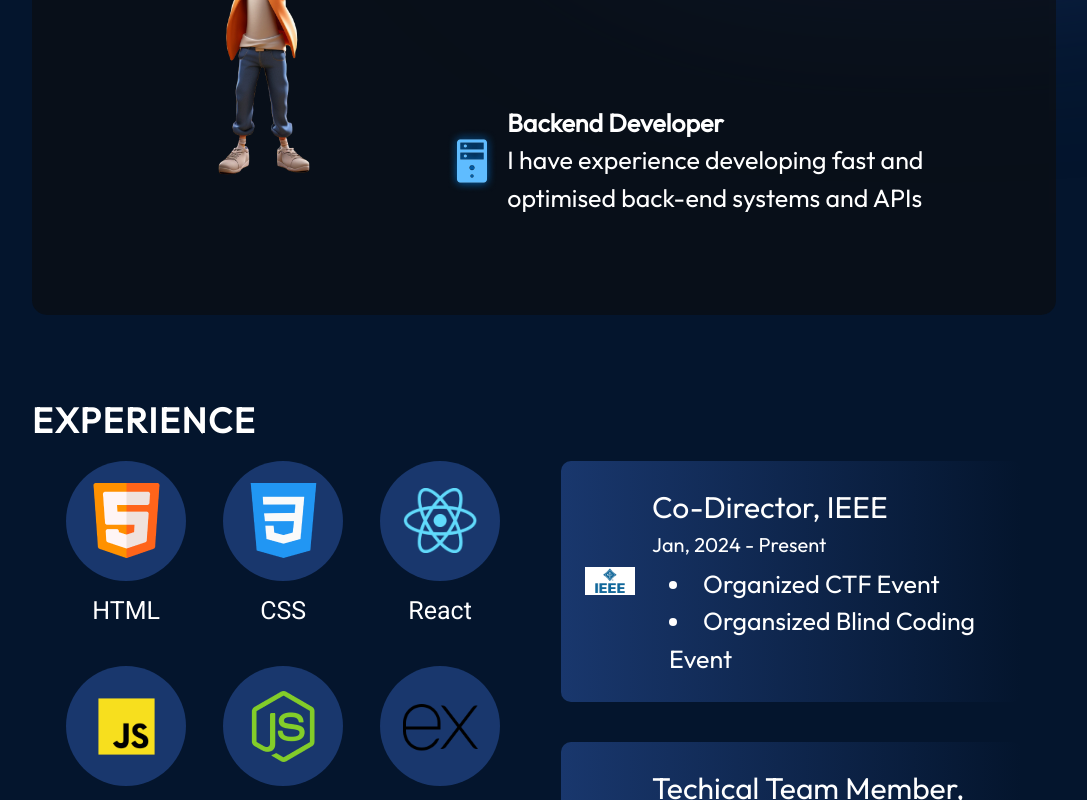
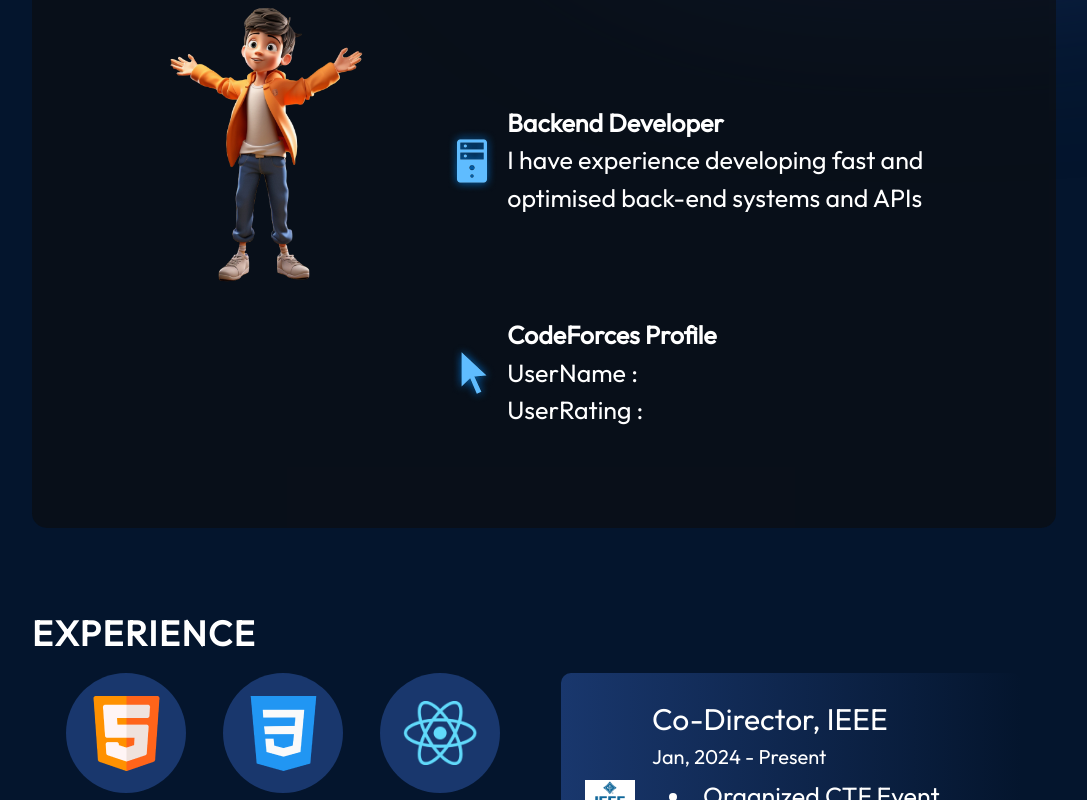
Before and after one commit to adarshnarayan04/portfolio_adarsh, a React (Vite) app: page / in a window 1280 px wide. Shown: the part 1092-1892 px from the top of the page, without its empty margins (96-1183 px from the left). Built offline with nearby package versions, Linux system fonts and the light colour scheme; no server answers.

Commit message:
added codeforces rating

```diff
--- a/src/components/About/About.jsx
+++ b/src/components/About/About.jsx
@@ -1,9 +1,30 @@
-import React from "react";
-
+import React, { useEffect, useState } from "react";
 import styles from "./About.module.css";
 import { getImageUrl } from "../../utils";
 
+
 export const About = () => {
+  const [userName, setUserName] = useState("");
+  const [rating, setRating] = useState("");
+
+  useEffect(() => {
+    async function fetchUserRating() {
+      try {
+        const response = await fetch(
+          `https://codeforces.com/api/user.rating?handle=the_magician_`
+        );
+        const data = await response.json();
+        const len = data.result.length;
+
+        setUserName(data.result[len - 1].handle);
+        setRating(data.result[len - 1].newRating);
+      } catch (error) {
+        console.error("Error fetching user rating:", error);
+      }
+    }
+
+    fetchUserRating();
+  }, []);
   return (
     <section className={styles.container} id="about">
       <h2 className={styles.title}>About</h2>
@@ -34,16 +55,17 @@ export const About = () => {
               </p>
             </div>
           </li>
-          {/* <li className={styles.aboutItem}>
+          <li className={styles.aboutItem}>
             <img src={getImageUrl("about/cursorIcon.png")} alt="UI icon" />
             <div className={styles.aboutItemText}>
-              <h3>UI Designer</h3>
+              <h3>CodeForces Profile</h3>
               <p>
-                I have designed multiple landing pages and have created design
-                systems as well
+                UserName : {userName}
+                <br/>
+                UserRating : {rating}
               </p>
             </div>
-          </li> */}
+          </li>
         </ul>
       </div>
     </section>
--- a/src/components/Hero/Hero.module.css
+++ b/src/components/Hero/Hero.module.css
@@ -54,6 +54,8 @@
   width: 50%;
   z-index: 1;
   border-radius: 50%;
+  object-fit: cover;
+  object-position: center;
 
   animation-name: floating;
   animation-duration: 3s;
```
